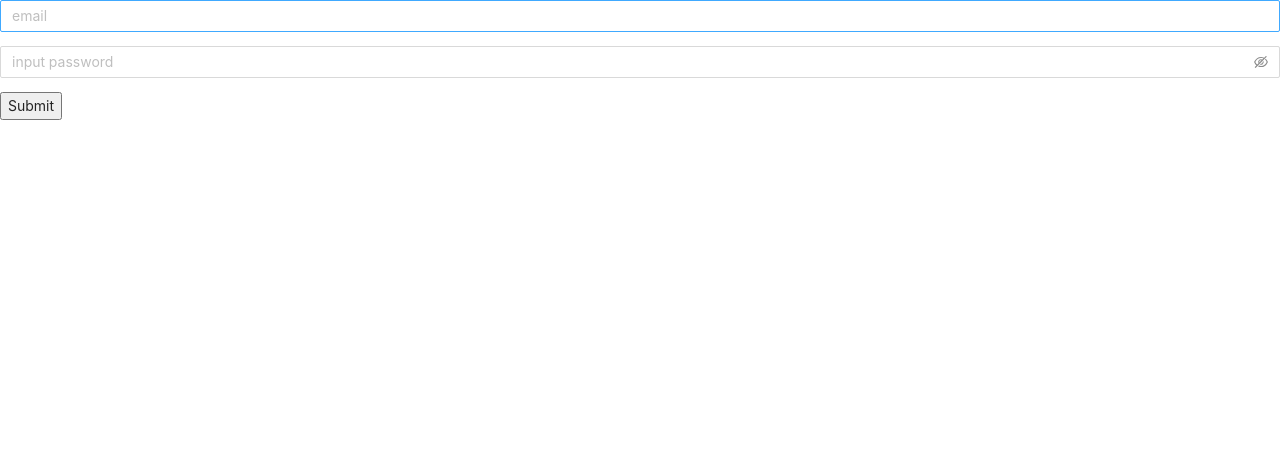
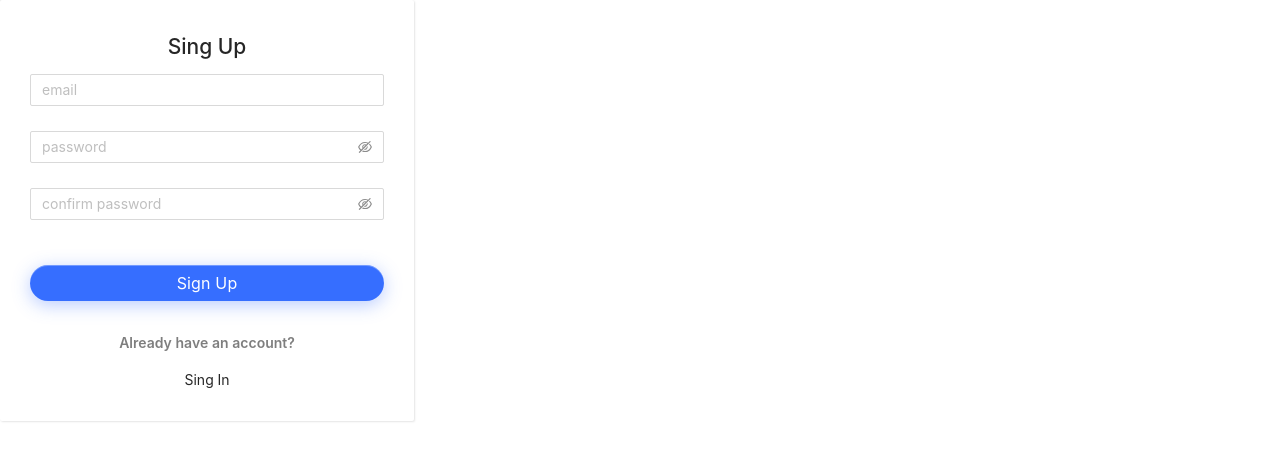
Before and after one commit to AlexeyKrop/pack-cards, a React (Create React App) app: page / in a window 1280 px wide. Shown: the top 460 px of the page. Built offline with nearby package versions, Linux system fonts and the light colour scheme.

Commit message:
feat: add signUp.module.css

```diff
--- a/package.json
+++ b/package.json
@@ -23,6 +23,7 @@
     "react-dom": "^18.2.0",
     "react-hook-form": "^7.35.0",
     "react-redux": "^8.0.2",
+    "react-router-dom": "^6.3.0",
     "react-scripts": "5.0.1",
     "redux-thunk": "^2.4.1",
     "typescript": "*",
--- a/src/pages/signUp/SignUp.tsx
+++ b/src/pages/signUp/SignUp.tsx
@@ -2,17 +2,25 @@ import React from 'react';
 
 import { yupResolver } from '@hookform/resolvers/yup';
 import { Input } from 'antd';
-import { SubmitHandler, useForm, Controller } from 'react-hook-form';
+import { Controller, SubmitHandler, useForm } from 'react-hook-form';
 import * as yup from 'yup';
+
+import s from './signUp.module.css';
 
 type IFormInput = {
   email: string;
   password: string;
+  confirm_password: string;
 };
 const schema = yup
   .object({
     email: yup.string().required(),
     password: yup.string().required(),
+    confirm_password: yup
+      .string()
+      .label('confirm password')
+      .required()
+      .oneOf([yup.ref('password'), null], 'Passwords must match'),
   })
   .required();
 
@@ -30,22 +38,56 @@ export const SignUp: React.FC = () => {
   };
 
   return (
+    <div className={s.wrapper}>
+      <div className={s.content}>
         <form onSubmit={handleSubmit(onSubmit)}>
+          <h2>Sing Up</h2>
+          <div className={s.input}>
             <Controller
               name="email"
               control={control}
               defaultValue=""
-        render={({ field }) => <Input placeholder="email" {...field} />}
+              render={({ field }) => (
+                <Input status={errors.email && 'error'} placeholder="email" {...field} />
+              )}
             />
-      <p>{errors.email?.message}</p>
+            <p className={s.error}>{errors.email?.message}</p>
+          </div>
+          <div className={s.input}>
             <Controller
               name="password"
               control={control}
               defaultValue=""
-        render={({ field }) => <Input.Password placeholder="input password" {...field} />}
+              render={({ field }) => (
+                <Input.Password
+                  status={errors.password && 'error'}
+                  placeholder="password"
+                  {...field}
                 />
-      <p>{errors.password?.message}</p>
-      <input type="submit" />
+              )}
+            />
+            <p className={s.error}>{errors.password?.message}</p>
+          </div>
+          <div className={s.input}>
+            <Controller
+              name="confirm_password"
+              control={control}
+              defaultValue=""
+              render={({ field }) => (
+                <Input.Password
+                  status={errors.confirm_password && 'error'}
+                  placeholder="confirm password"
+                  {...field}
+                />
+              )}
+            />
+            <p className={s.error}>{errors.confirm_password?.message}</p>
+          </div>
+          <input className={s.inputBtn} type="submit" value="Sign Up" />
+          <p className={s.text}> Already have an account?</p>
+          <div className={s.link}>Sing In</div>
         </form>
+      </div>
+    </div>
   );
 };
--- /dev/null
+++ b/src/pages/signUp/signUp.module.css
@@ -0,0 +1,80 @@
+.wrapper {
+    width: 100%;
+    max-width: 414px;
+    min-height: 414px;
+
+    text-align: center;
+    box-shadow: 1px 1px 2px rgba(0, 0, 0, 0.1), -1px -1px 2px rgba(0, 0, 0, 0.1);
+    border-radius: 2px;
+}
+
+.content {
+    padding: 30px;
+}
+.input{
+    position: relative;
+    margin-bottom: 25px;
+}
+
+.error {
+    position: absolute;
+    left: 0;
+    top: 31px;
+    margin-bottom: 0;
+
+    color: red;
+    text-align: left;
+}
+
+.text{
+    font-weight: 600;
+    font-size: 14px;
+    line-height: 24px;
+
+    color: #000000;
+
+    opacity: 0.5;
+}
+
+.inputBtn {
+    cursor: pointer;
+
+    width: 100%;
+    max-width: 354px;
+    padding: 8px;
+
+    margin: 20px 0 30px 0;
+
+    font-size: 16px;
+    line-height: 20px;
+    letter-spacing: 0.01em;
+    color: #FFFFFF;
+
+    outline: none;
+
+    border: none;
+    background: #366EFF;
+    box-shadow: 0 4px 18px rgba(54, 110, 255, 0.35), inset 0 1px 0 rgba(255, 255, 255, 0.3);
+    border-radius: 30px;
+}
+.inputBtn:hover,
+.inputBtn:hover {
+    background: #3639ff;
+}
+
+.inputBtn:active,
+.inputBtn:active,
+.inputBtn:active {
+    transition: 0.3s all;
+    transform: translateY(3px);
+    border: 1px solid transparent;
+    opacity: 0.8;
+}
+
+.inputBtn:disabled {
+    opacity: 0.4;
+}
+
+.inputBtn:hover {
+    transition: 0.3s all;
+}
```
Also changed, not shown: 1 other file (tests, documents, lock files or other folders). Lines whose indentation alone changed are shown as unchanged.
